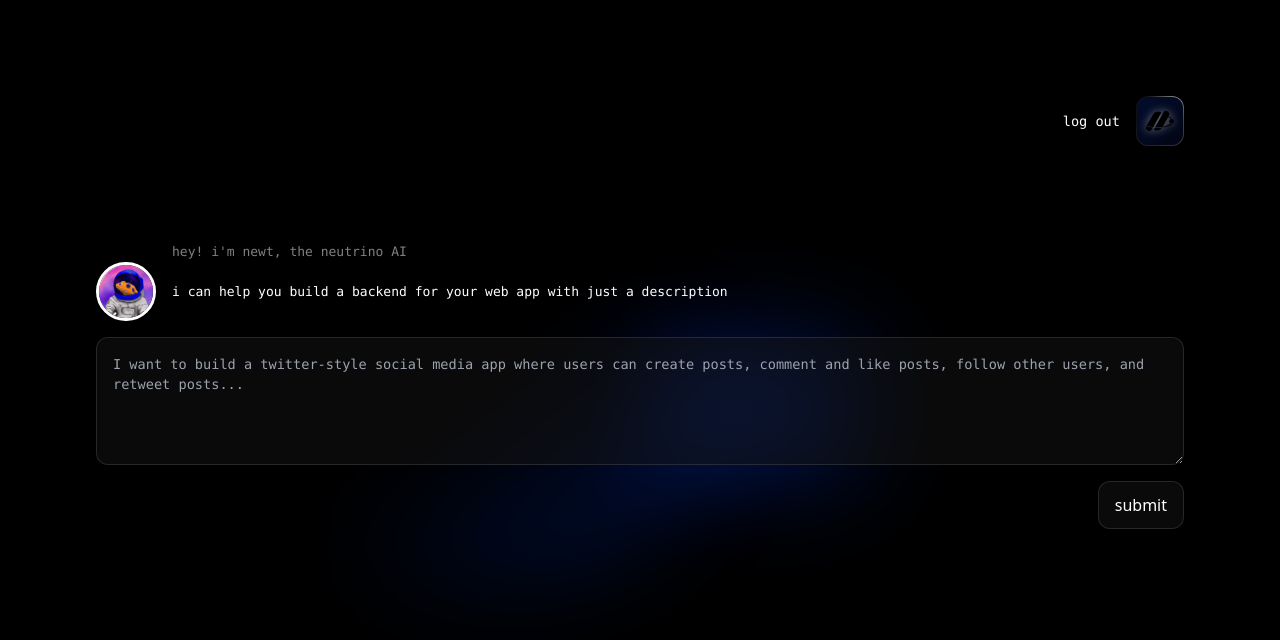
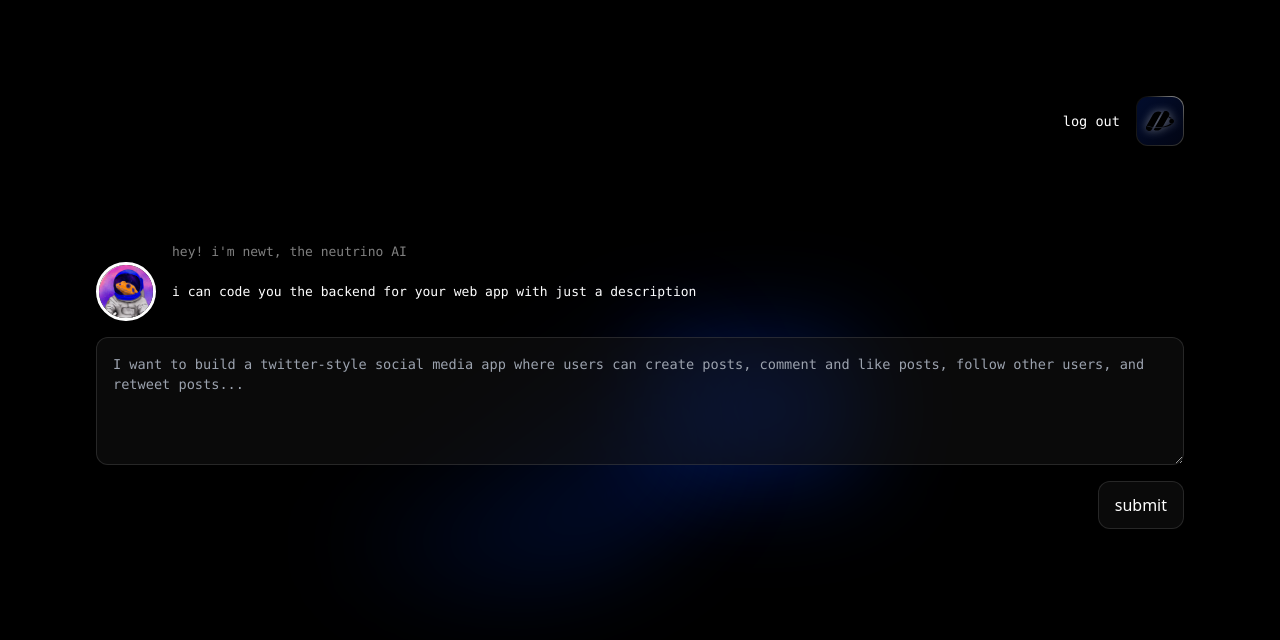
Before and after one commit to ricardo-agz/robodev-ai, a Next.js app: page /demo in a window 1280 px wide. Shown: the top 640 px of the page. Built offline with nearby package versions, Linux system fonts and the light colour scheme; sample sign-in values are in the browser's storage.

Commit message:
messages update

```diff
--- a/src/pages/demo.js
+++ b/src/pages/demo.js
@@ -6,7 +6,7 @@ import styles from './styles.module.css'
 
 const initMessages = [
     "hey! i'm newt, the neutrino AI",
-    "i can help you build a backend for your web app with just a description",
+    "i can code you the backend for your web app with just a description",
     "what type of app would you like to build today?"
 ]
 
```
